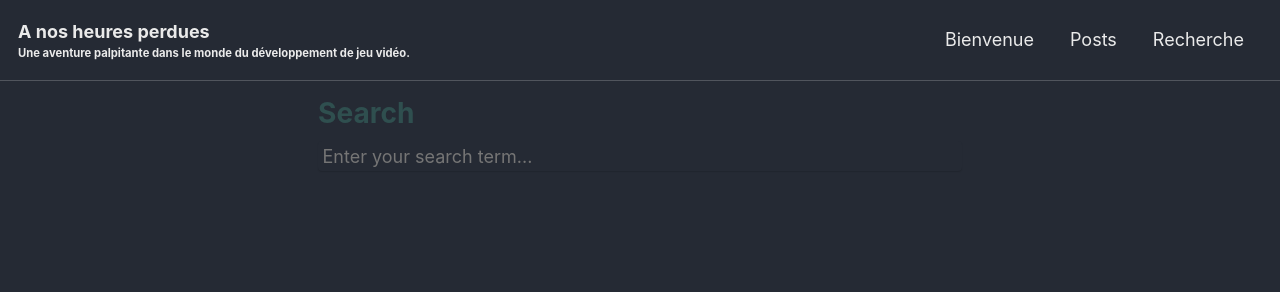
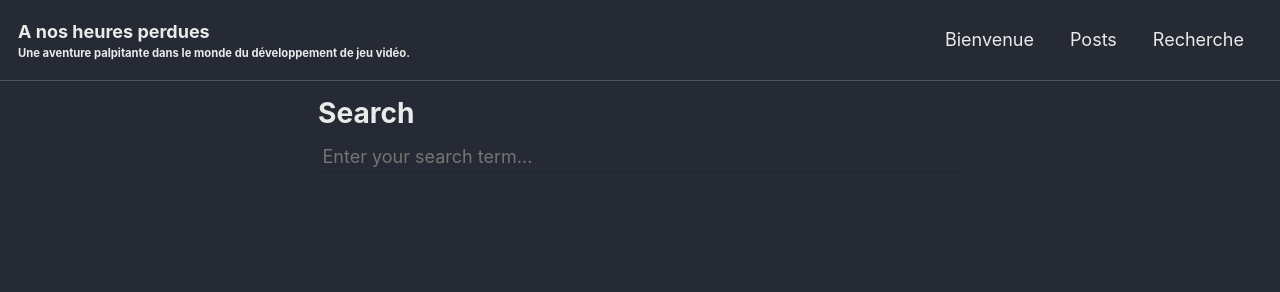
Before and after one commit to ryn-c/ryn-c.github.io, a Jekyll site: the page built from _pages/search.md, in a window 1280 px wide. Shown: the top 292 px of the page. Built offline with Jekyll 4.4.1, drawn with Linux system fonts in a browser that asks for light colours; cached includes are drawn as plain includes.

Commit message:
Revert "Try color change"
This reverts commit 0c11ddf57b818e8e17da1cbd7e17ba0309a94466.

```diff
--- a/_includes/head/custom.html
+++ b/_includes/head/custom.html
@@ -14,7 +14,7 @@ strong {
     color: darkslategray;
   }
 
-h1, h2, h3, h4, h5, h6 {
+h2, h3, h4, h5, h6 {
     color: darkslategrey;
   }
 
--- a/assets/css/main.scss
+++ b/assets/css/main.scss
@@ -27,7 +27,7 @@ html {
         color: darkslategray;
       }
 
-    h1, h2, h3, h4, h5, h6 {
+    h2, h3, h4, h5, h6 {
         color: darkslategrey;
       }
 
```
